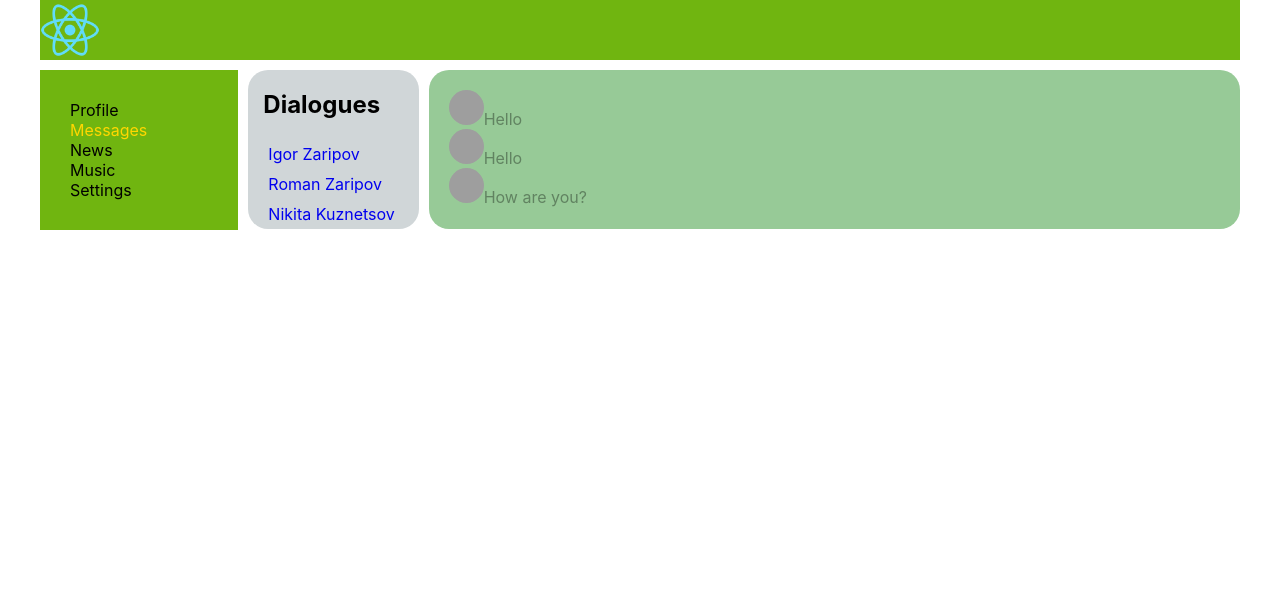
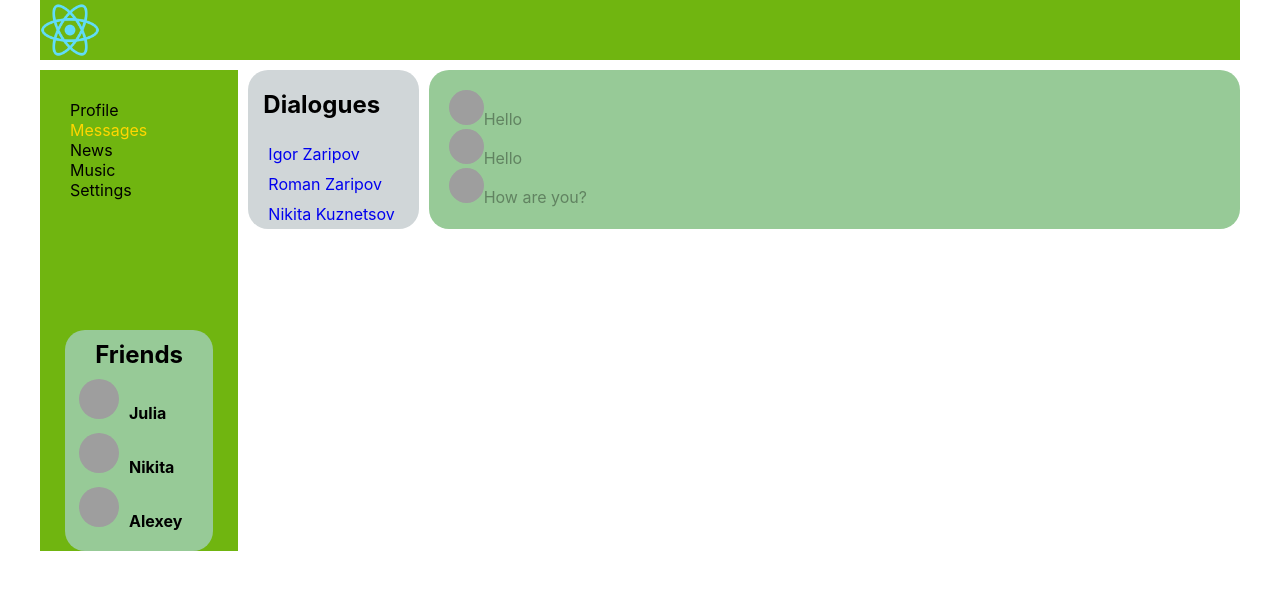
Before and after one commit to Kinzar97/social_network, a React (Create React App) app: page /messages in a window 1280 px wide. Shown: the top 590 px of the page. Built offline with nearby package versions, Linux system fonts and the light colour scheme; grey boxes are pictures that could not be loaded; the HTML template or start-up script is replaced by a standard one.

Commit message:
improved friend component

```diff
--- a/src/App.js
+++ b/src/App.js
@@ -15,7 +15,7 @@ const App = (props) => {
     <BrowserRouter>
       <div className='app_wrapper'>
         <Header />
-        <Navigation />
+        <Navigation state={props.state.navigationPage}/>
         <div className='app_wrapper_content'>
           <Route path='/profile' render={() => <Profile state={props.state.profilePage}/>} />
           <Route path='/messages' render={() => <Messages state={props.state.messagesPage} />} />
--- /dev/null
+++ b/src/components/Navigation/Friends/Friend/Friend.jsx
@@ -0,0 +1,12 @@
+import React from 'react';
+import s from './Friend.module.css';
+
+const Friend = (props) => {
+    return <div className={s.friend}>
+        <img src={props.image} alt='' />
+        <b>{props.name}</b>
+        </div>
+}
+
+
+export default Friend;
--- /dev/null
+++ b/src/components/Navigation/Friends/Friend/Friend.module.css
@@ -0,0 +1,11 @@
+.friend{
+    margin-left: 14px;
+    padding-bottom: 10px;
+}
+
+.friend img{
+    width: 40px;
+    height: 40px;
+    border-radius: 40px;
+    margin-right: 10px;
+}
--- /dev/null
+++ b/src/components/Navigation/Friends/Friends.jsx
@@ -0,0 +1,16 @@
+import React from 'react'
+import s from './Friends.module.css'
+import Friend from './Friend/Friend'
+
+
+const Friends = (props) => {
+
+    let FriendInfo = props.friends.map(el => <Friend image={el.image} name={el.name} />)
+
+    return <div className={s.friends}>
+        <h2 align='center'>Friends</h2>
+        {FriendInfo}
+    </div>
+};
+
+export default Friends;
--- /dev/null
+++ b/src/components/Navigation/Friends/Friends.module.css
@@ -0,0 +1,13 @@
+.friends{
+    margin-top: 100px;
+    background-color: rgb(151, 202, 151) ;
+    border-radius: 20px;
+    margin-left: 25px;
+    margin-right: 25px;
+    padding-bottom: 10px;
+}
+
+.friends h2{
+    padding-top: 10px;
+    margin-bottom: 10px;
+}
--- /dev/null
+++ b/src/components/Navigation/NavBar/NavBar.jsx
@@ -0,0 +1,25 @@
+import React from 'react';
+import s from './NavBar.module.css';
+import { NavLink } from 'react-router-dom'
+
+const NavBar = ()=>{
+    return <nav >
+    <div>
+        <NavLink to='/profile' activeClassName={s.active}>Profile</NavLink>
+    </div>
+    <div>
+        <NavLink to='/messages' activeClassName={s.active}>Messages</NavLink>
+    </div>
+    <div>
+        <NavLink to='/news' activeClassName={s.active}>News</NavLink>
+    </div>
+    <div>
+        <NavLink to='/music' activeClassName={s.active}>Music</NavLink>
+    </div>
+    <div>
+        <NavLink to='/settings' activeClassName={s.active}>Settings</NavLink>
+    </div>
+</nav>
+}
+
+export default NavBar;
--- /dev/null
+++ b/src/components/Navigation/NavBar/NavBar.module.css
@@ -0,0 +1,10 @@
+nav {
+    padding: 30px;
+  }
+nav a{
+    text-decoration: none;
+    color: black
+  }
+nav .active{
+    color: gold
+  }
--- a/src/components/Navigation/Navigation.jsx
+++ b/src/components/Navigation/Navigation.jsx
@@ -1,25 +1,14 @@
 import React from 'react';
 import s from './Navigation.module.css';
-import { NavLink } from 'react-router-dom'
+import Friends from './Friends/Friends';
+import NavBar from './NavBar/NavBar';
 
-const Navigation = () => {
-        return <nav className={s.nav}>
-                <div>
-                        <NavLink to='/profile' activeClassName={s.active}>Profile</NavLink>
-                </div>
-                <div>
-                        <NavLink to='/messages' activeClassName={s.active}>Messages</NavLink>
-                </div>
-                <div>
-                        <NavLink to='/news' activeClassName={s.active}>News</NavLink>
-                </div>
-                <div>
-                        <NavLink to='/music' activeClassName={s.active}>Music</NavLink>
-                </div>
-                <div>
-                        <NavLink to='/settings' activeClassName={s.active}>Settings</NavLink>
-                </div>
-        </nav>
+const Navigation = (props) => {
+
+        return <div className={s.nav}>
+                <NavBar />
+                <Friends friends ={props.state.friends} />
+        </div >
 };
 
 export default Navigation;
--- a/src/components/Navigation/Navigation.module.css
+++ b/src/components/Navigation/Navigation.module.css
@@ -1,14 +1,4 @@
 .nav{
   grid-area: n;
   background-color:#70B510;
-  padding: 30px;
 }
-
-.nav a{
-  text-decoration: none;
-  color: black
-}
-
-.nav .active{
-  color: gold
-}
--- a/src/components/Profile/Posts/Post/Post.jsx
+++ b/src/components/Profile/Posts/Post/Post.jsx
@@ -4,7 +4,7 @@ import s from './Post.module.css';
 const Post =(props)=>
 {
     return <div className = {s.post}>
-    <img src ='https://www.kinonews.ru/insimgs/poster/thumbs/poster9623_1.jpg'></img>
+    <img src ='https://www.kinonews.ru/insimgs/poster/thumbs/poster9623_1.jpg' alt ='avatar'/>
     {props.message}
     <div>Likes: {props.likes}</div>
     </div>
--- a/src/redux/state.js
+++ b/src/redux/state.js
@@ -15,9 +15,16 @@ let state = {
         dialogues: [
             { id: 1, name: 'Igor Zaripov' },
             { id: 2, name: 'Roman Zaripov' },
-            { id: 3, name: 'Nikita Kuznetsov' }
+            { id: 3, name: 'Nikita Kuznetsov' },
         ],
-    }
+    },
+    navigationPage:{
+        friends: [
+            {id: 1, name: 'Julia', image: "https://sun9-41.userapi.com/c858332/v858332398/ac1f0/QGfA6499WV0.jpg"},
+            {id: 2, name: 'Nikita', image: "https://sun9-51.userapi.com/c854416/v854416493/bc0bf/AvDokp4rysg.jpg"},
+            {id: 3, name: 'Alexey', image: "https://sun9-61.userapi.com/c205824/v205824609/32c2b/T8RInD80Q0E.jpg"},
+        ],
+    },
 }
 
 export default state;
```
